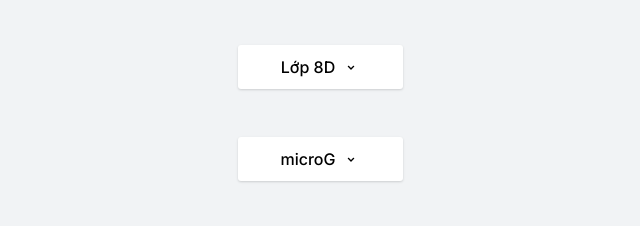
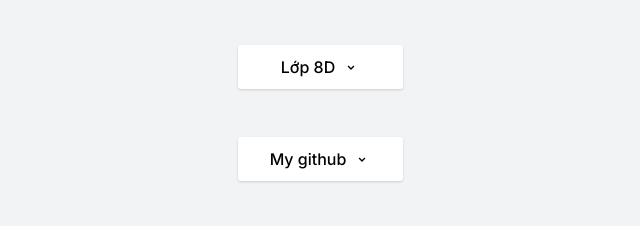
Before and after one commit to khiem2/bit, a plain HTML site: page index.html in a window 1280 px wide. Shown: the part 112-338 px from the top of the page, 576-1216 px from the left. Drawn offline with nearby package versions, Linux system fonts and the light colour scheme.

Commit message:
Update index.html

```diff
--- a/index.html
+++ b/index.html
@@ -65,7 +65,7 @@
       <div class="download-item" x-data="{ open: false }">
         <div class="dropdown">
           <button @click="open = !open" @click.away="open = false">
-            microG
+           My github
             <svg
               :class="{'rotate': open}"
               xmlns="http://www.w3.org/2000/svg"
```
